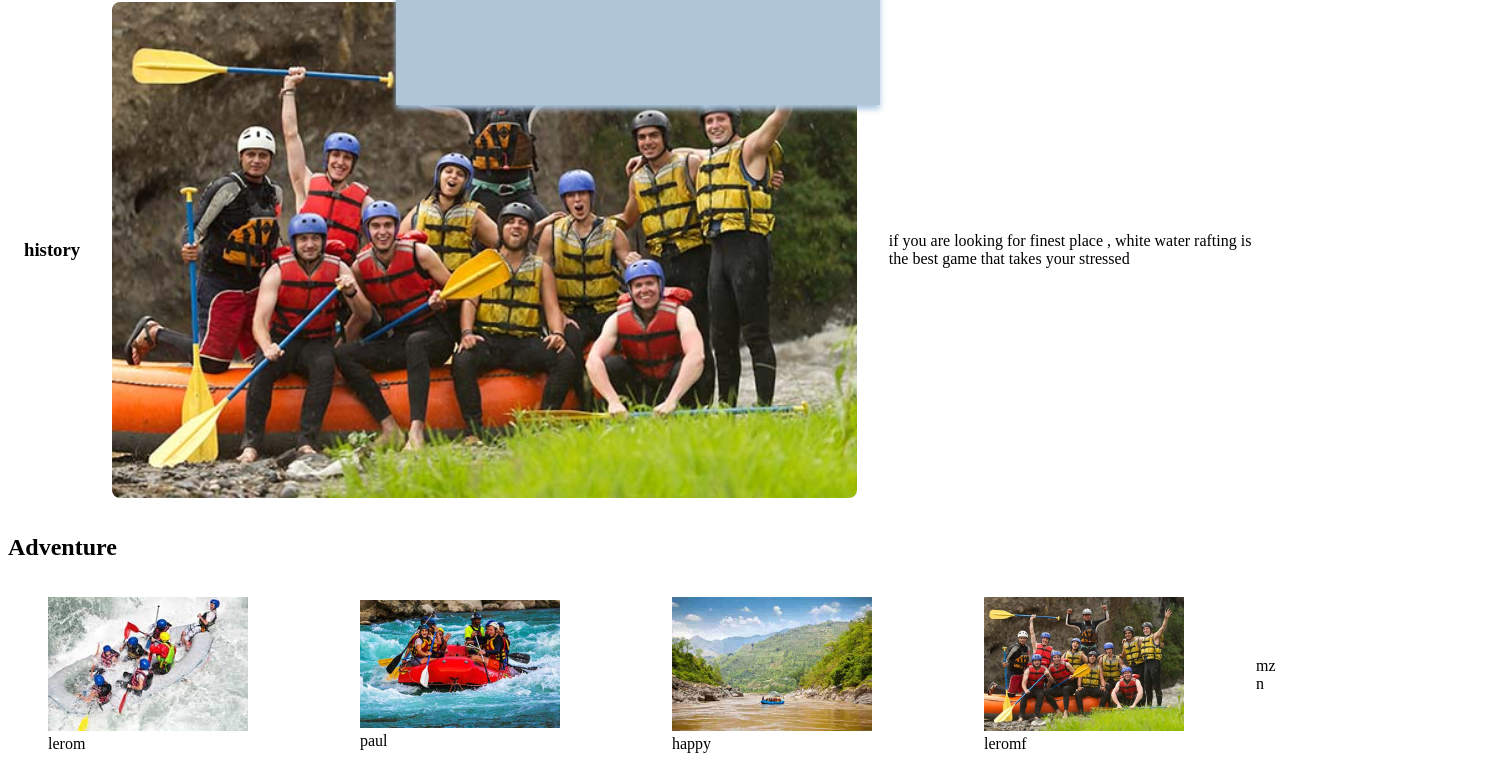
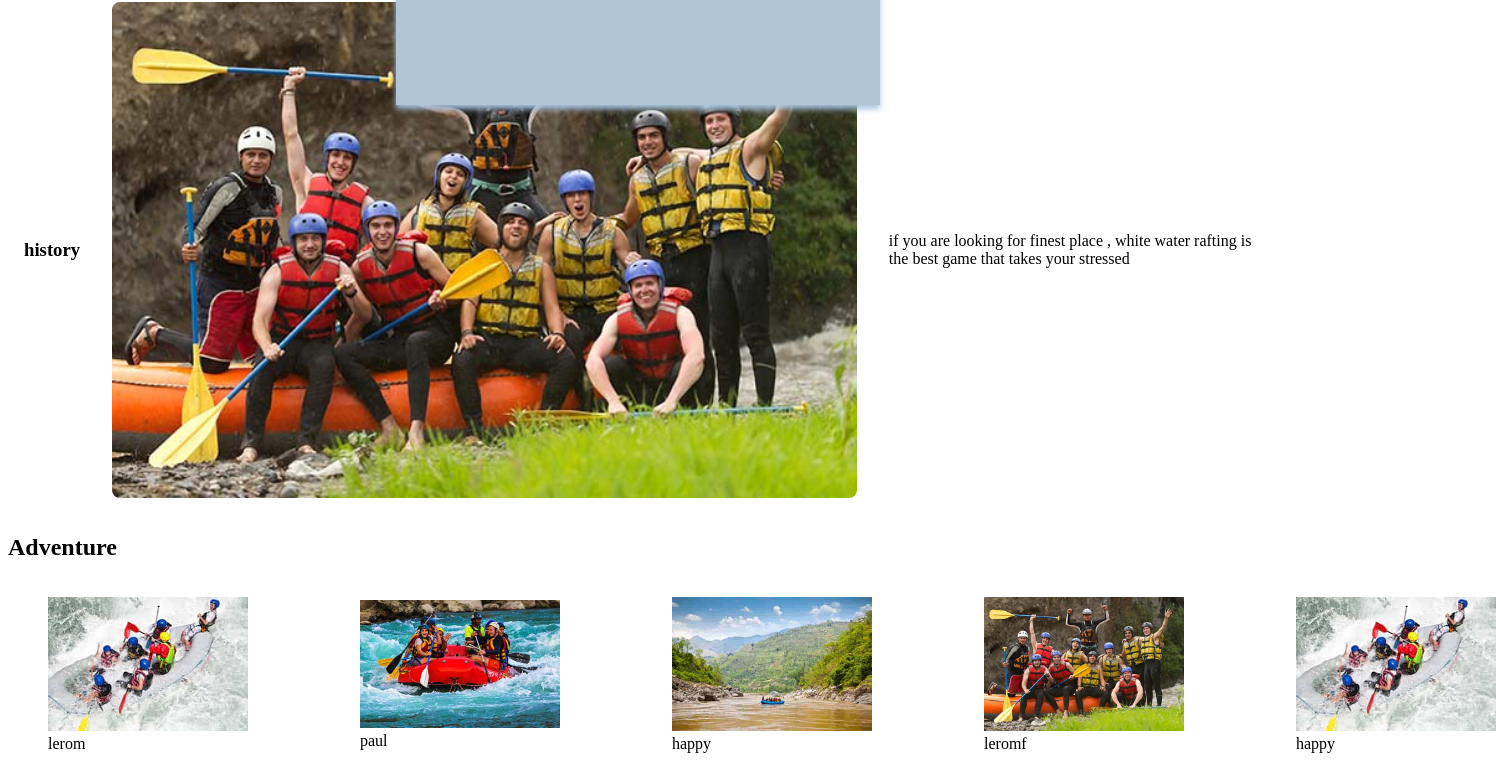
Before and after one commit to paul256-mp/wdd130, a plain HTML site: page wwr/about.html in a window 1280 px wide. Shown: the part 695-1461 px from the top of the page, 1496 px wide, since content can reach past the window. Drawn offline with Linux system fonts and the light colour scheme.

Commit message:
fix: add missing figure element and caption in the adventure section of about.html

```diff
--- a/wwr/about.html
+++ b/wwr/about.html
@@ -71,9 +71,12 @@ Why Choose Us?">
           <img src="images/employee.jpg" alt="" width="200">
           <figcaption>leromf</figcaption>
         </figure>
-      mz
+        <figure>
+          <img src="images/rafting42_600.jpg" alt="" width="200">
+          <figcaption>happy</figcaption>
+        </figure>
 
- n    </div>
+    </div>
     </section>
 
   </main>
```
